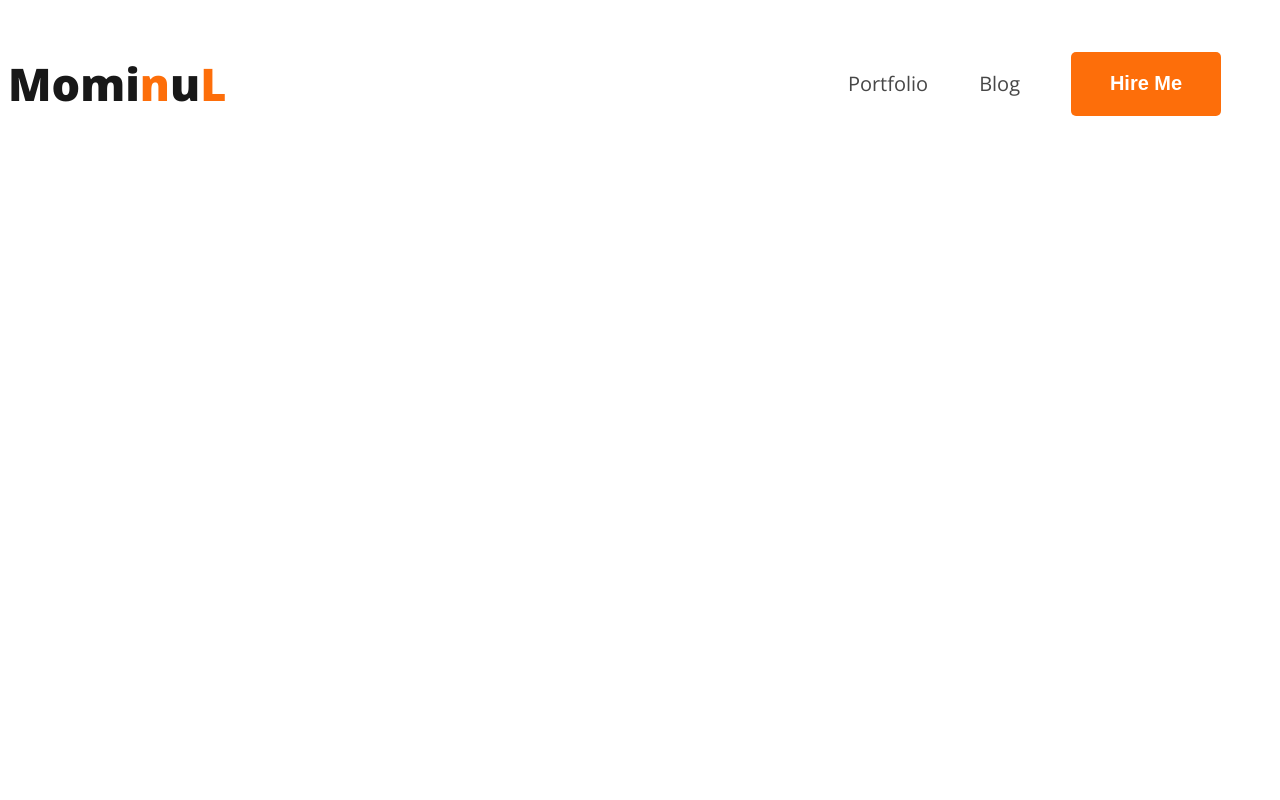
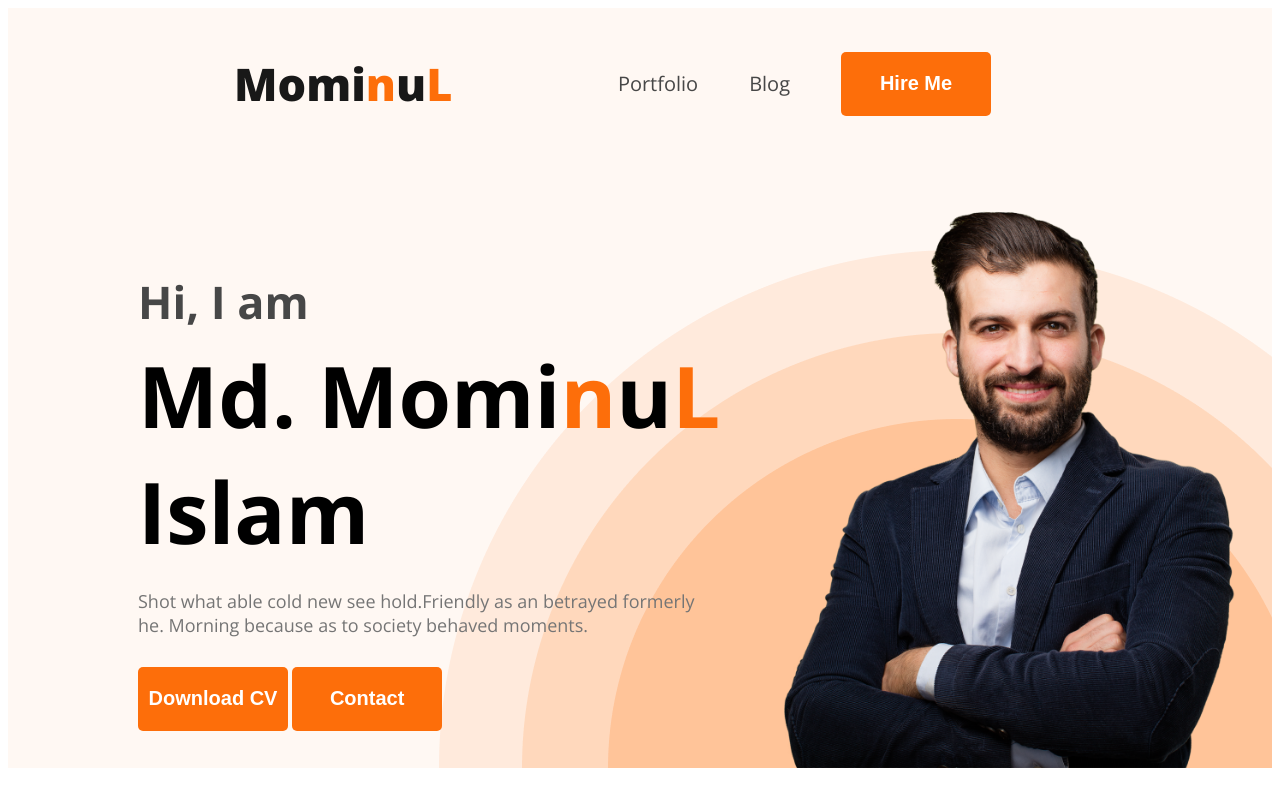
Before and after one commit to Mominulislam79/My_portfolio, a plain HTML site: page index.html in a window 1280 px wide. Drawn offline with nearby package versions, Linux system fonts and the light colour scheme.

Commit message:
background image is added

```diff
--- a/index.html
+++ b/index.html
@@ -1,5 +1,6 @@
 <!DOCTYPE html>
 <html lang="en">
+
 <head>
     <meta charset="UTF-8">
     <meta name="viewport" content="width=device-width, initial-scale=1.0">
@@ -9,16 +10,28 @@
     <link href="https://fonts.googleapis.com/css2?family=Open+Sans:wght@400;700;800&display=swap" rel="stylesheet">
     <link rel="stylesheet" href="styles/portfolio.css">
 </head>
+
 <body>
-    <header>
+    <header class="header">
         <nav>
-            <h3 class="nav-title">Momi<span class="text-primary-color">n</span>u<span class="text-primary-color">L</span></h3>
+            <h3 class="nav-title">Momi<span class="text-primary-color">n</span>u<span
+                    class="text-primary-color">L</span></h3>
             <ul>
                 <li><a href="">Portfolio</a></li>
                 <li><a href="">Blog</a></li>
                 <li><button class="btn-primary">Hire Me</button></li>
             </ul>
         </nav>
+        <div class="banner">
+            <div class="banner-content">
+                <h3 class="banner-greeting">Hi, I am</h3>
+                <h1 class="banner-name">Md. Momi<span class="text-primary-color">n</span>u<span class="text-primary-color">L</span> Islam</h1>
+                <p class="banner-description">Shot what able cold new see hold.Friendly as an betrayed formerly he. Morning because as to society behaved moments.</p>
+                <button class="btn-primary">Download CV</button>
+                <button class="btn-primary">Contact</button>
+            </div>
+            <img class="profile-pic" src="images/hardy.png" alt="">
+        </div>
 
     </header>
     <main>
@@ -29,4 +42,5 @@
     </footer>
 
 </body>
+
 </html>
--- a/styles/portfolio.css
+++ b/styles/portfolio.css
@@ -22,6 +22,7 @@ nav {
     display: flex;
     justify-content: space-between;
     align-items: center;
+    margin: 0px 230px 0px 226px;
 }
 
 nav>ul {
@@ -38,7 +39,6 @@ nav li {
     color: #181818;
     font-size: 45px;
     font-weight: 800;
-    font-family: "Open Sans";
 }
 
 .text-primary-color {
@@ -52,3 +52,51 @@ nav a {
     font-size: 20px;
     font-weight: 400;
 }
+
+/* header related style */
+.header {
+    background: #FFF8F3;
+    background-image: url('../images/header_bg.png');
+    background-repeat: no-repeat;
+    background-position: bottom right;
+}
+
+.banner {
+    display: flex;
+    padding: 30px 30px 0px 130px;
+    align-items: center;
+    justify-content: space-between;
+}
+
+.banner-greeting {
+    color: #474747;
+    font-size: 45px;
+    margin-bottom: 0px;
+    /* font-weight: 600;  */
+    /* width: 177px;
+    height: 61px;
+    top: 297px;
+    left: 230px; */
+}
+
+.banner .profile-pic {
+    width: 500px;
+}
+
+.banner-name {
+    font-size: 85px;
+    font-weight: 700;
+    margin-top: 5px;
+    margin-bottom: 0px;
+}
+
+.banner-description {
+    margin-top: 20px;
+    color: #757575;
+    font-size: 18px;
+    font-weight: 400;
+    margin-bottom: 30px;
+}
+.banner-content{
+    max-width: 585px;
+}
```
